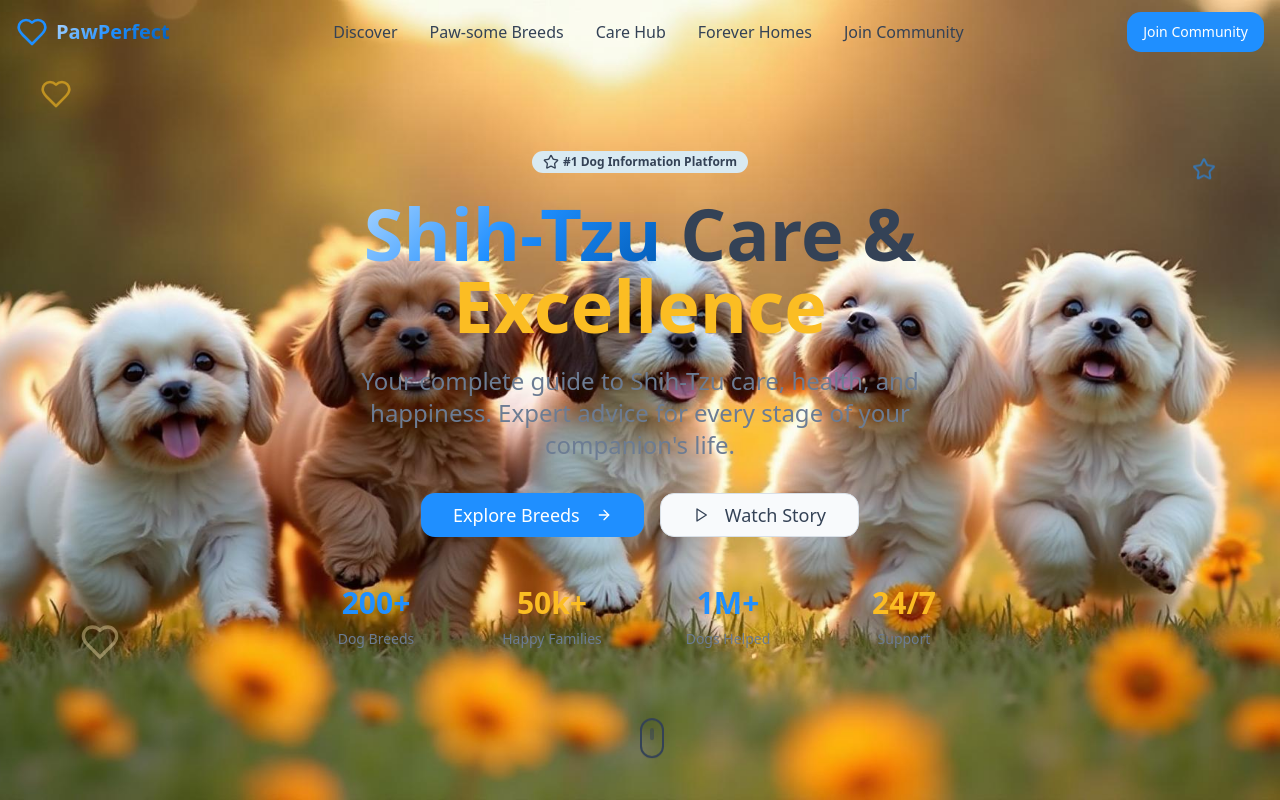
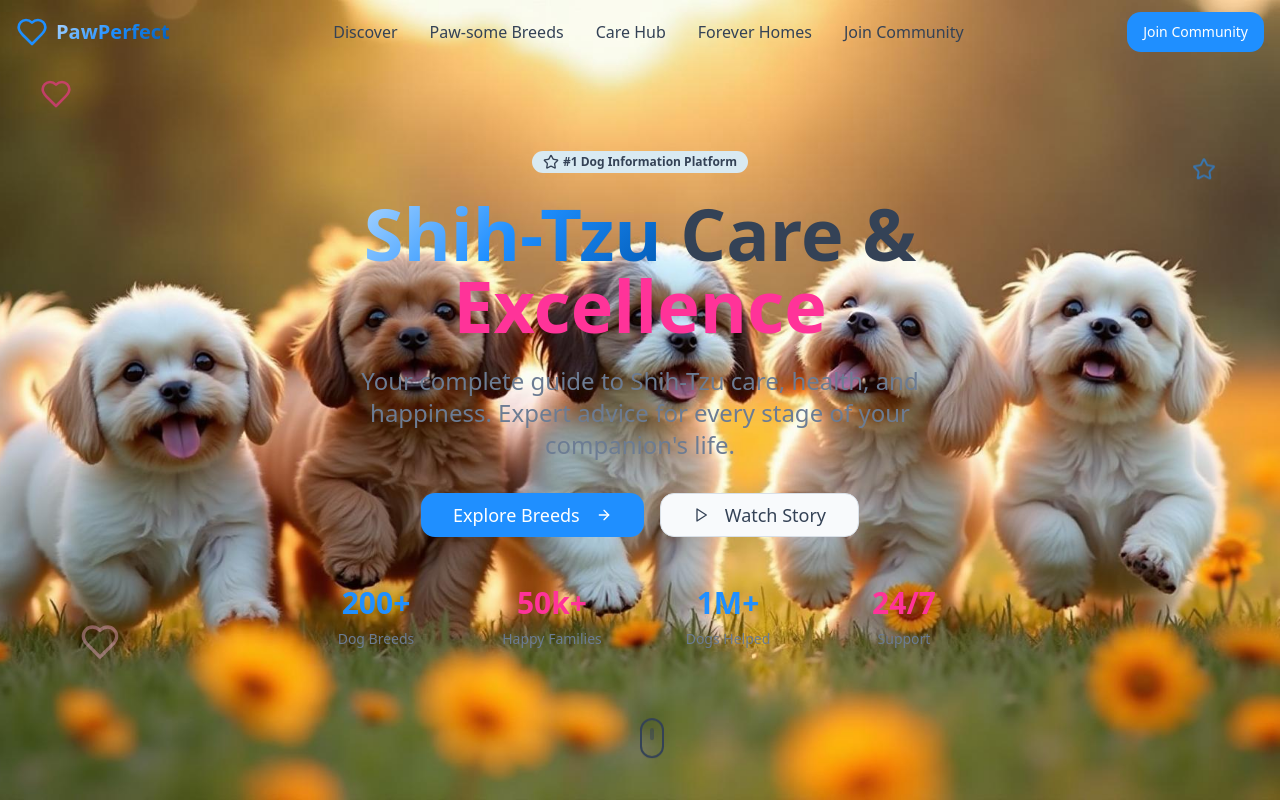
Before and after one commit to domnicsherin15/Love-at-1st.Bark, a React (Vite) app: page / in a window 1280 px wide. Shown: the top 800 px of the page. Built offline with nearby package versions, Linux system fonts and the light colour scheme.

Commit message:
Refactor: Replace golden color with hot pink
Replace the golden color scheme with hot pink throughout the website.

```diff
--- a/src/index.css
+++ b/src/index.css
@@ -29,11 +29,11 @@
     --secondary-foreground: 215 25% 27%;
     --secondary-dark: 200 40% 70%;
 
-    /* Golden Accent */
-    --accent: 43 96% 56%;
-    --accent-foreground: 215 25% 27%;
-    --accent-light: 43 96% 85%;
-    --accent-dark: 43 96% 40%;
+    /* Hot Pink Accent */
+    --accent: 330 100% 60%;
+    --accent-foreground: 0 0% 100%;
+    --accent-light: 330 100% 85%;
+    --accent-dark: 330 100% 40%;
 
     /* Muted ocean tones */
     --muted: 210 25% 95%;
@@ -52,8 +52,8 @@
     /* Custom design tokens */
     --ocean-gradient: linear-gradient(135deg, hsl(210 100% 85%) 0%, hsl(210 100% 56%) 50%, hsl(210 100% 35%) 100%);
     --serenity-gradient: linear-gradient(180deg, hsl(200 50% 95%) 0%, hsl(200 50% 90%) 100%);
-    --golden-gradient: linear-gradient(135deg, hsl(43 96% 85%) 0%, hsl(43 96% 56%) 100%);
-    --hero-gradient: linear-gradient(135deg, hsl(210 100% 85%) 0%, hsl(210 100% 70%) 25%, hsl(200 50% 90%) 50%, hsl(43 96% 85%) 100%);
+    --pink-gradient: linear-gradient(135deg, hsl(330 100% 85%) 0%, hsl(330 100% 60%) 100%);
+    --hero-gradient: linear-gradient(135deg, hsl(210 100% 85%) 0%, hsl(210 100% 70%) 25%, hsl(200 50% 90%) 50%, hsl(330 100% 85%) 100%);
 
     /* Shadows */
     --shadow-soft: 0 4px 20px hsl(210 100% 56% / 0.1);
--- a/tailwind.config.ts
+++ b/tailwind.config.ts
@@ -71,7 +71,7 @@ export default {
 			backgroundImage: {
 				'ocean-gradient': 'var(--ocean-gradient)',
 				'serenity-gradient': 'var(--serenity-gradient)',
-				'golden-gradient': 'var(--golden-gradient)',
+				'pink-gradient': 'var(--pink-gradient)',
 				'hero-gradient': 'var(--hero-gradient)'
 			},
 			boxShadow: {
```
